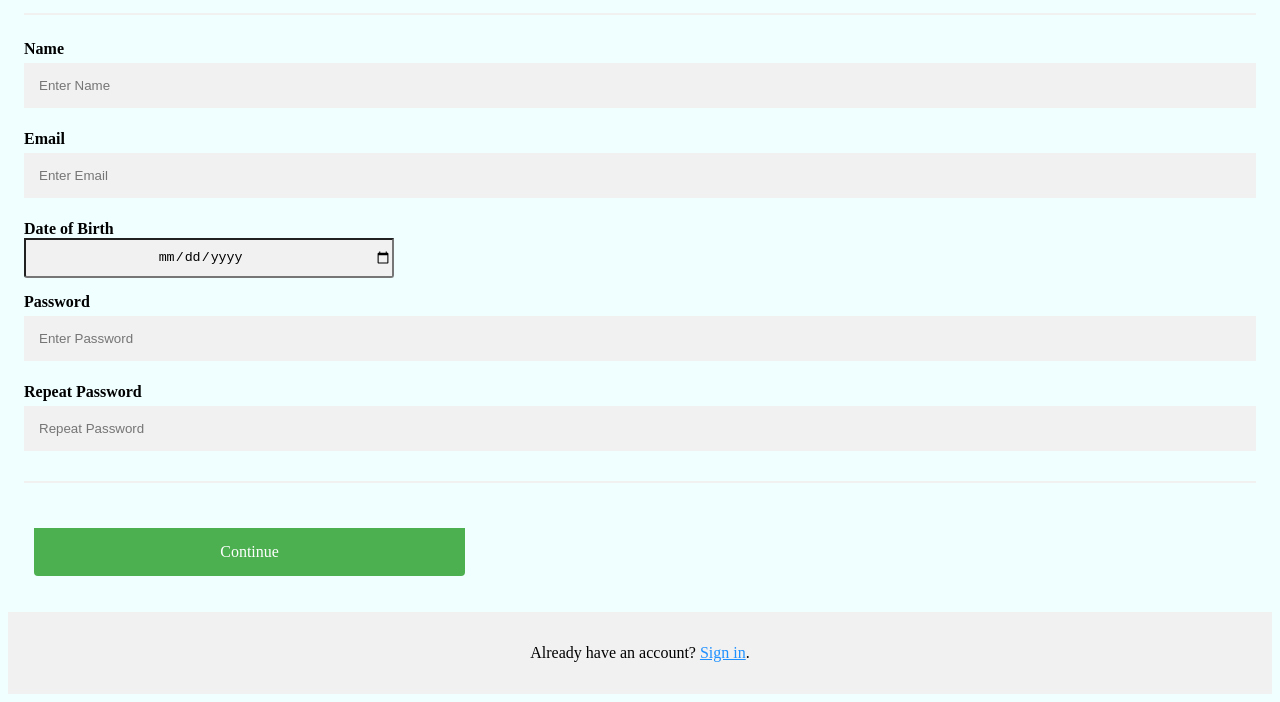
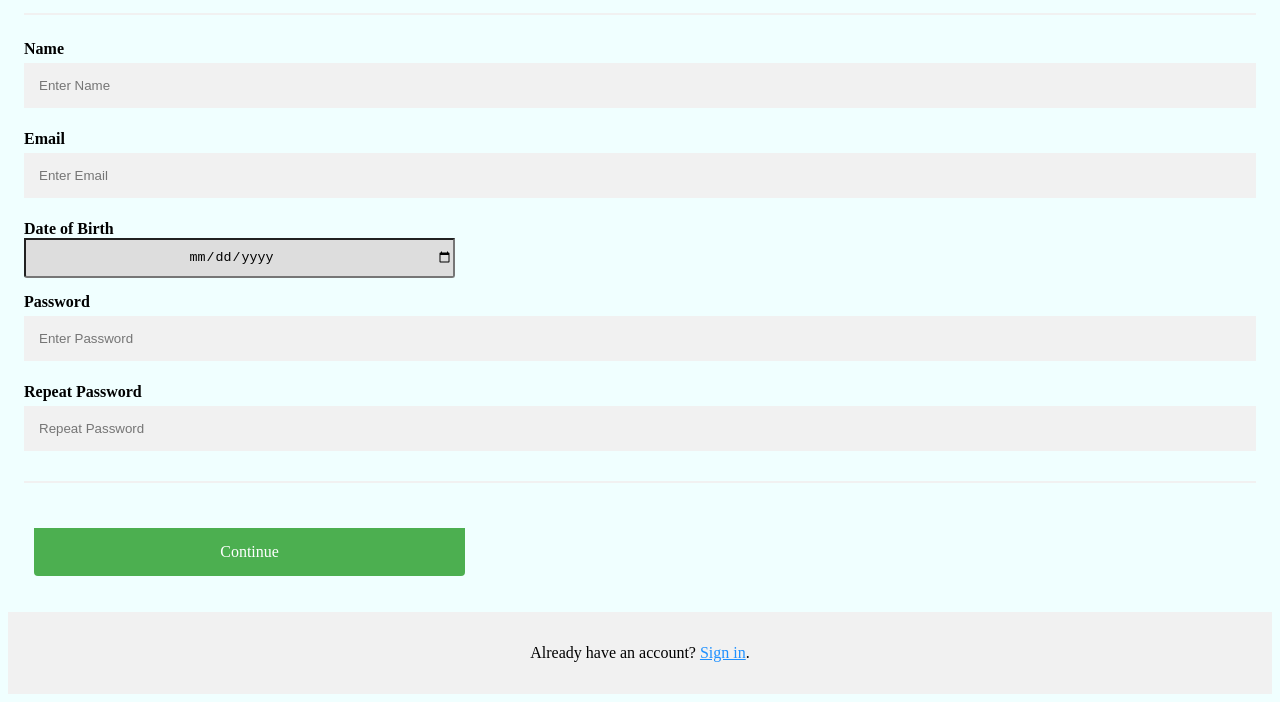
Before and after one commit to Maseezi/Login-Page, a plain HTML site: page register.html in a window 1280 px wide. Shown: the part 125-827 px from the top of the page. Drawn offline with Linux system fonts and the light colour scheme.

Commit message:
Add files via upload

```diff
--- a/style2.css
+++ b/style2.css
@@ -25,11 +25,11 @@ input[type=text]:focus, input[type=password]:focus {
 
 input[type=date]{
 	display: inline-block;
-	width: 30%;
+	width: 35%;
 	border-radius: 0px 0px 3px 3px;
 	text-align: center;
 	height: 40px;
-	background-color: #f1f1f1;
+	background-color: #ddd;
 	margin-bottom: 15px;
 }
 
```
